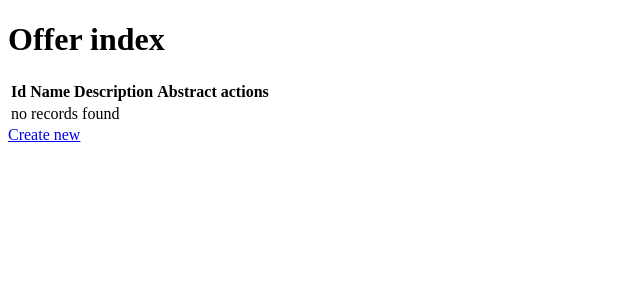
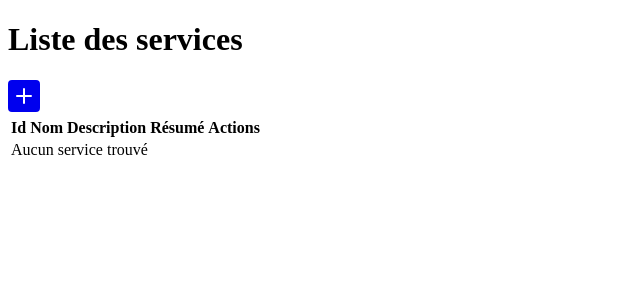
Before and after one commit to AbiEmmanuel/orleans-php-202009-project-ideoz, a Symfony app: template templates/adminOffer/index.html.twig in a window 1280 px wide. Shown: the top 300 px of the page, without its empty margins (0-640 px from the left). Run offline with Twig, Linux system fonts and the light colour scheme; the template is opened without the code that fills it, so the values that code supplies are empty; some libraries are stand-ins or nearby versions.

Commit message:
made the index part of the Offer crud

```diff
--- a/templates/adminOffer/_delete_form.html.twig
+++ b/templates/adminOffer/_delete_form.html.twig
@@ -1,4 +1,4 @@
-<form method="post" action="{{ path('offer_delete', {'id': offer.id}) }}" onsubmit="return confirm('Are you sure you want to delete this item?');">
+<form method="post" action="{{ path('admin_offer_delete', {'id': offer.id}) }}" onsubmit="return confirm('Are you sure you want to delete this item?');">
     <input type="hidden" name="_method" value="DELETE">
     <input type="hidden" name="_token" value="{{ csrf_token('delete' ~ offer.id) }}">
     <button class="btn danger mb-3" title="supprimer"> <svg xmlns="http://www.w3.org/2000/svg" width="32" height="32" fill="currentColor" class="bi bi-trash" viewBox="0 0 16 16">
--- a/templates/adminOffer/index.html.twig
+++ b/templates/adminOffer/index.html.twig
@@ -1,18 +1,26 @@
 {% extends 'layoutAdmin.html.twig' %}
 
-{% block title %}Offer index{% endblock %}
+{% block title %}Liste des services{% endblock %}
 
 {% block body %}
-    <h1>Offer index</h1>
-
-    <table class="table">
+    <h1 class="text-center">Liste des services</h1>
+    <div class="container">
+        <div class="d-flex justify-content-end mr-2 pb-4">
+            <a class="text-decoration-none" href="{{ path('admin_offer_new') }}" title="Ajouter une entreprise">
+                <svg xmlns="http://www.w3.org/2000/svg" width="32" height="32" fill="currentColor"
+                     class="bi bi-plus-square-fill" viewBox="0 0 16 16">
+                    <path d="M2 0a2 2 0 0 0-2 2v12a2 2 0 0 0 2 2h12a2 2 0 0 0 2-2V2a2 2 0 0 0-2-2H2zm6.5 4.5v3h3a.5.5 0 0 1 0 1h-3v3a.5.5 0 0 1-1 0v-3h-3a.5.5 0 0 1 0-1h3v-3a.5.5 0 0 1 1 0z"/>
+                </svg>
+            </a>
+        </div>
+        <table class="table table-hover table-light">
             <thead>
-            <tr>
+            <tr class="bg-primary text-light">
                 <th>Id</th>
-                <th>Name</th>
+                <th>Nom</th>
                 <th>Description</th>
-                <th>Abstract</th>
-                <th>actions</th>
+                <th>Résumé</th>
+                <th>Actions</th>
             </tr>
             </thead>
             <tbody>
@@ -22,18 +30,32 @@
                     <td>{{ offer.name }}</td>
                     <td>{{ offer.description }}</td>
                     <td>{{ offer.abstract }}</td>
-                <td>
-                    <a href="{{ path('offer_show', {'id': offer.id}) }}">show</a>
-                    <a href="{{ path('offer_edit', {'id': offer.id}) }}">edit</a>
+                    <td class=" d-flex">
+                        <a class="mx-1 text-decoration-none"
+                           href="{{ path('admin_offer_show', {'id': offer.id}) }}" title="Détails">
+                            <svg xmlns="http://www.w3.org/2000/svg" width="32" height="32" fill="currentColor"
+                                 class="bi bi-info-square" viewBox="0 0 16 16">
+                                <path d="M14 1a1 1 0 0 1 1 1v12a1 1 0 0 1-1 1H2a1 1 0 0 1-1-1V2a1 1 0 0 1 1-1h12zM2 0a2 2 0 0 0-2 2v12a2 2 0 0 0 2 2h12a2 2 0 0 0 2-2V2a2 2 0 0 0-2-2H2z"/>
+                                <path d="M8.93 6.588l-2.29.287-.082.38.45.083c.294.07.352.176.288.469l-.738 3.468c-.194.897.105 1.319.808 1.319.545 0 1.178-.252 1.465-.598l.088-.416c-.2.176-.492.246-.686.246-.275 0-.375-.193-.304-.533L8.93 6.588zM9 4.5a1 1 0 1 1-2 0 1 1 0 0 1 2 0z"/>
+                            </svg>
+                        </a>
+                        <a class="mx-1 text-decoration-none"
+                           href="{{ path('admin_offer_edit', {'id': offer.id}) }}" title="Modifier">
+                            <svg xmlns="http://www.w3.org/2000/svg" width="32" height="32" fill="currentColor"
+                                 class="bi bi-pencil-square" viewBox="0 0 16 16">
+                                <path d="M15.502 1.94a.5.5 0 0 1 0 .706L14.459 3.69l-2-2L13.502.646a.5.5 0 0 1 .707 0l1.293 1.293zm-1.75 2.456l-2-2L4.939 9.21a.5.5 0 0 0-.121.196l-.805 2.414a.25.25 0 0 0 .316.316l2.414-.805a.5.5 0 0 0 .196-.12l6.813-6.814z"/>
+                                <path fill-rule="evenodd"
+                                      d="M1 13.5A1.5 1.5 0 0 0 2.5 15h11a1.5 1.5 0 0 0 1.5-1.5v-6a.5.5 0 0 0-1 0v6a.5.5 0 0 1-.5.5h-11a.5.5 0 0 1-.5-.5v-11a.5.5 0 0 1 .5-.5H9a.5.5 0 0 0 0-1H2.5A1.5 1.5 0 0 0 1 2.5v11z"/>
+                            </svg>
+                        </a>
                     </td>
                 </tr>
             {% else %}
                 <tr>
-                <td colspan="5">no records found</td>
+                    <td colspan="5">Aucun service trouvé</td>
                 </tr>
             {% endfor %}
             </tbody>
         </table>
-
-    <a href="{{ path('offer_new') }}">Create new</a>
+    </div>
 {% endblock %}
--- a/templates/adminOffer/new.html.twig
+++ b/templates/adminOffer/new.html.twig
@@ -7,5 +7,5 @@
 
     {{ include('adminOffer/_form.html.twig') }}
 
-    <a href="{{ path('offer_index') }}">back to list</a>
+    <a href="{{ path('admin_offer_index') }}">back to list</a>
 {% endblock %}
--- a/templates/adminOffer/show.html.twig
+++ b/templates/adminOffer/show.html.twig
@@ -26,9 +26,9 @@
         </tbody>
     </table>
 
-    <a href="{{ path('offer_index') }}">back to list</a>
+    <a href="{{ path('admin_offer_index') }}">back to list</a>
 
-    <a href="{{ path('offer_edit', {'id': offer.id}) }}">edit</a>
+    <a href="{{ path('admin_offer_edit', {'id': offer.id}) }}">edit</a>
 
     {{ include('adminOffer/_delete_form.html.twig') }}
 {% endblock %}
```
Also changed, not shown: src/Controller/AdminOfferController.php (+5 -3 lines). Lines whose indentation alone changed are shown as unchanged.
